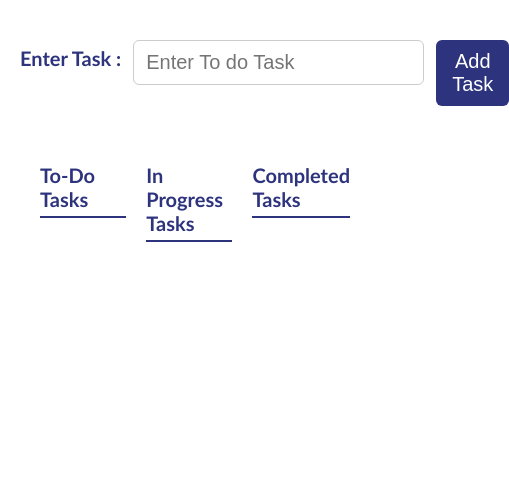
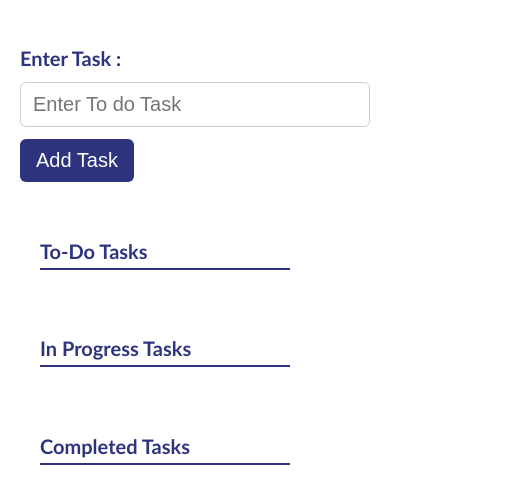
Before and after one commit to neha9029/Todo-FlexBox, a React (Create React App) app: page / in a window 390 px wide. Shown: the top 504 px of the page, 509 px wide, since content can reach past the window. Built offline with nearby package versions, Linux system fonts and the light colour scheme.

Commit message:
fixed css, added responsive design

```diff
--- a/src/App.js
+++ b/src/App.js
@@ -66,7 +66,7 @@ function TodoList({ tasks, onMove }) {
   }
   return (
     <div className="todo-list">
-      <h2 className="todo-task-label">To-Do Tasks</h2>
+      <h2 className="task-heading">To-Do Tasks</h2>
       {tasks.map((t, index) => (
         <div key={index} className="task-card">
           <span className="task-text">{t}</span>
@@ -82,7 +82,7 @@ function TodoList({ tasks, onMove }) {
 function InProgressList({ tasks, onMove }) {
   return (
     <div className="inprogress-list">
-      <h2 className="todo-task-label">In Progress Tasks</h2>
+      <h2 className="task-heading">In Progress Tasks</h2>
       {tasks.map((t, index) => (
         <div key={index} className="task-card">
           <span className="task-text">{t}</span>
@@ -98,7 +98,7 @@ function InProgressList({ tasks, onMove }) {
 function CompletedList({ tasks }) {
   return (
     <div className="completed-list">
-      <h2 className="todo-task-label">Completed Tasks</h2>
+      <h2 className="task-heading">Completed Tasks</h2>
       {tasks.map((t, index) => (
         <div key={index} className="task-card">
           <span className="task-text">{t}</span>
--- a/src/index.css
+++ b/src/index.css
@@ -13,6 +13,7 @@ body {
   align-items: flex-start;
   gap: 12px;
   margin-top: 20px;
+  flex-wrap: wrap;
 }
 
 .task-label {
@@ -42,7 +43,15 @@ body {
   gap: 20px;
   align-items: flex-start;
   padding: 20px;
+  flex: 1;
 }
+
+@media (max-width: 768px) {
+  .task-board {
+    flex-direction: column;
+  }
+}
+
 .task-button,
 .inprogress-button,
 .complete-button {
@@ -67,7 +76,7 @@ body {
   cursor: not-allowed;
 }
 
-.todo-task-label {
+.task-heading {
   font-size: 20px;
   font-weight: 600;
   margin-bottom: 10px;
@@ -84,10 +93,13 @@ body {
   flex-direction: column;
   gap: 10px;
   margin-top: 20px;
-  /* min-height: 300px; */
+  min-width: 250px;
+  max-width: 100%;
 }
 
 .task-card {
+  min-width: 250px;
+  max-width: 100%;
   min-height: 60px;
   padding: 10px;
   background: #f9f9f9;
@@ -105,4 +117,6 @@ body {
   flex: 1;
   font-size: 20px;
   color: #333;
+  min-width: 100px;
+  word-break: break-word;
 }
```
